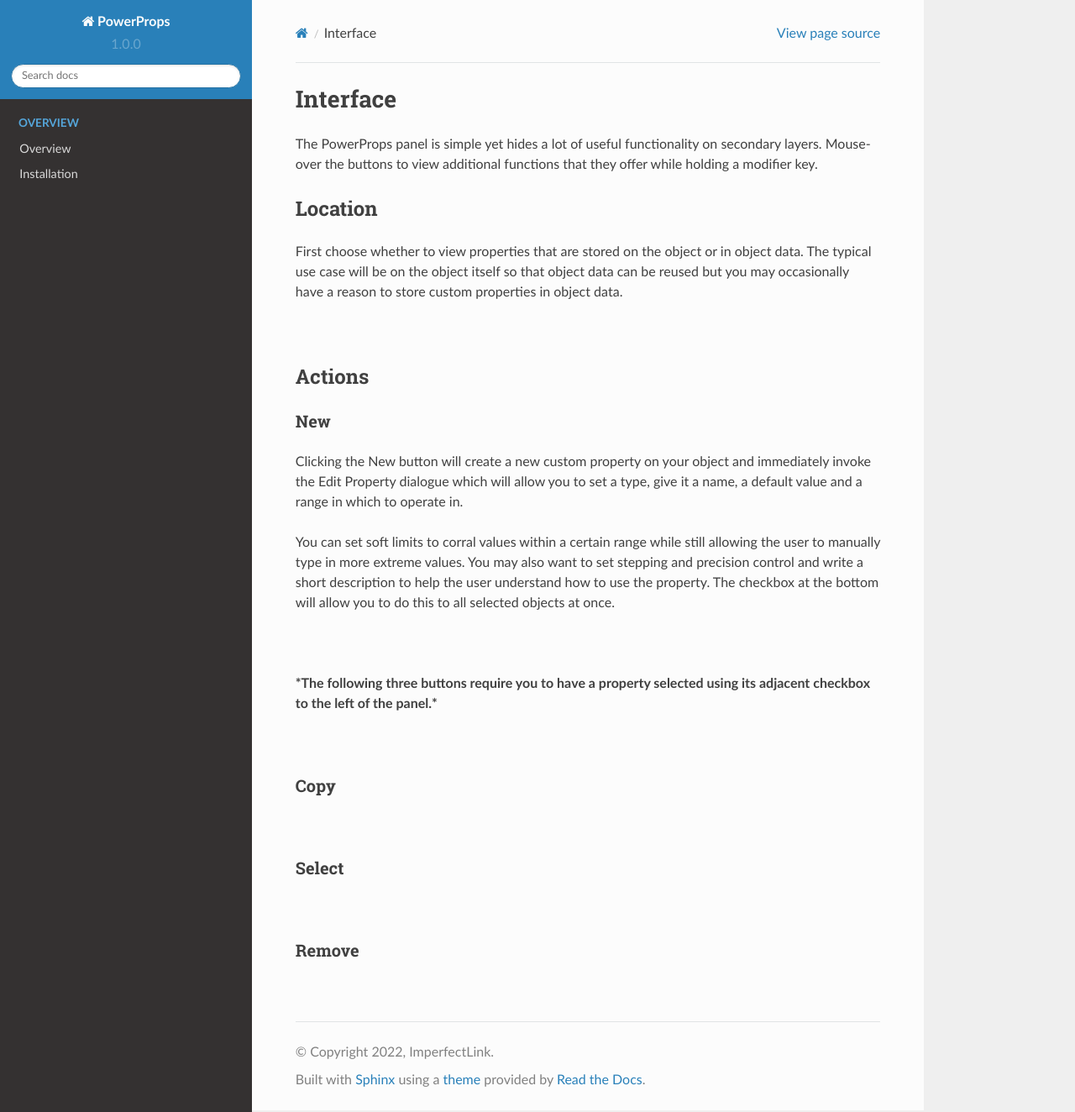
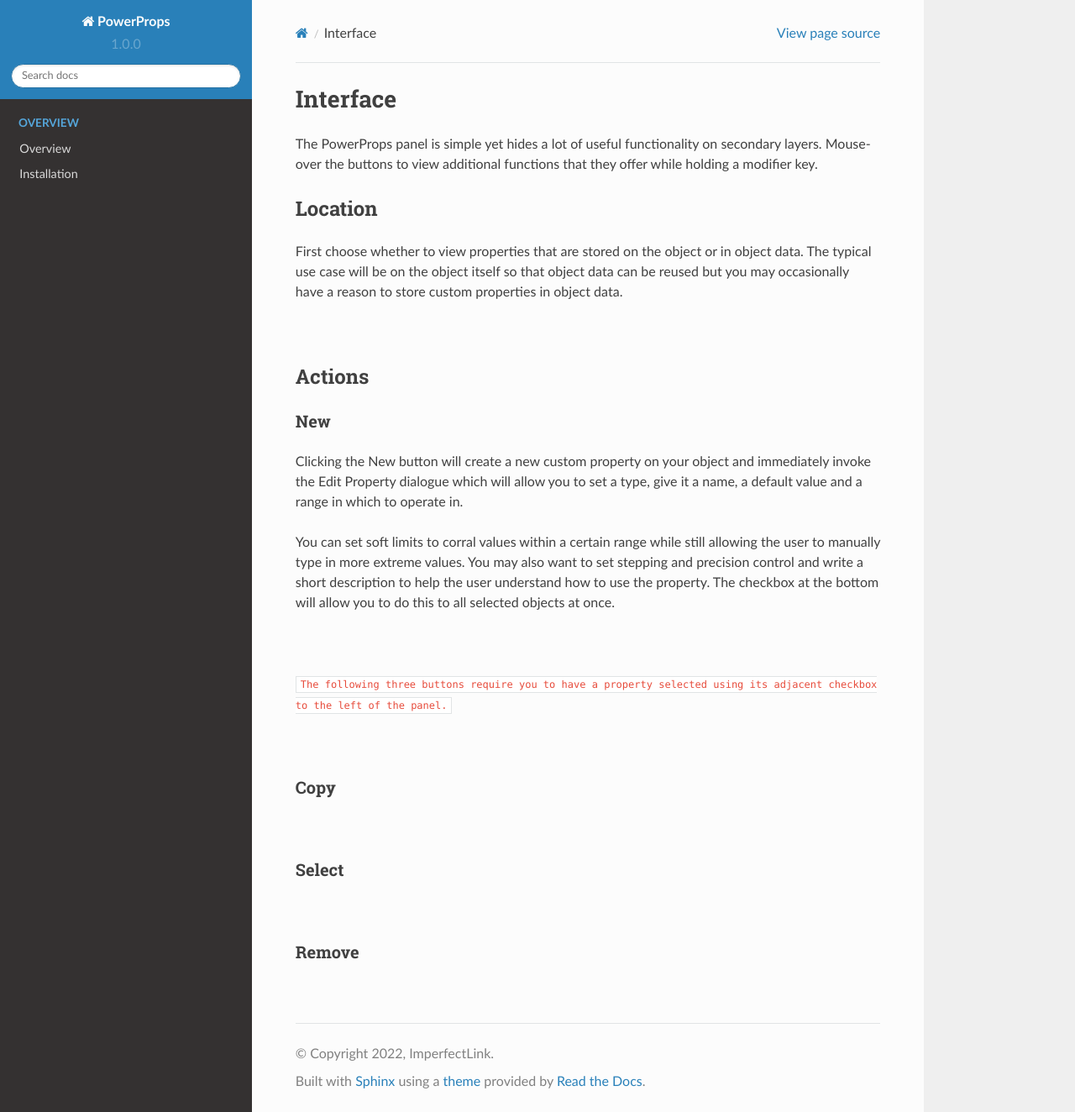
Before and after one commit to imperfectlink/PowerProps, a Sphinx documentation site: the page built from docs/source/interface.rst, in a window 1280 px wide and 1324 px high. Shown: the whole window at 84% size. Built offline with Sphinx 7.4.7 and the Read the Docs theme 2.0.0, drawn with Linux system fonts in a browser that asks for light colours.

```diff
--- a/docs/source/interface.rst
+++ b/docs/source/interface.rst
@@ -21,7 +21,7 @@ You can set soft limits to corral values within a certain range while still allo
 
 |
 
-***The following three buttons require you to have a property selected using its adjacent checkbox to the left of the panel.***
+``The following three buttons require you to have a property selected using its adjacent checkbox to the left of the panel.``
 
 |
 
```
